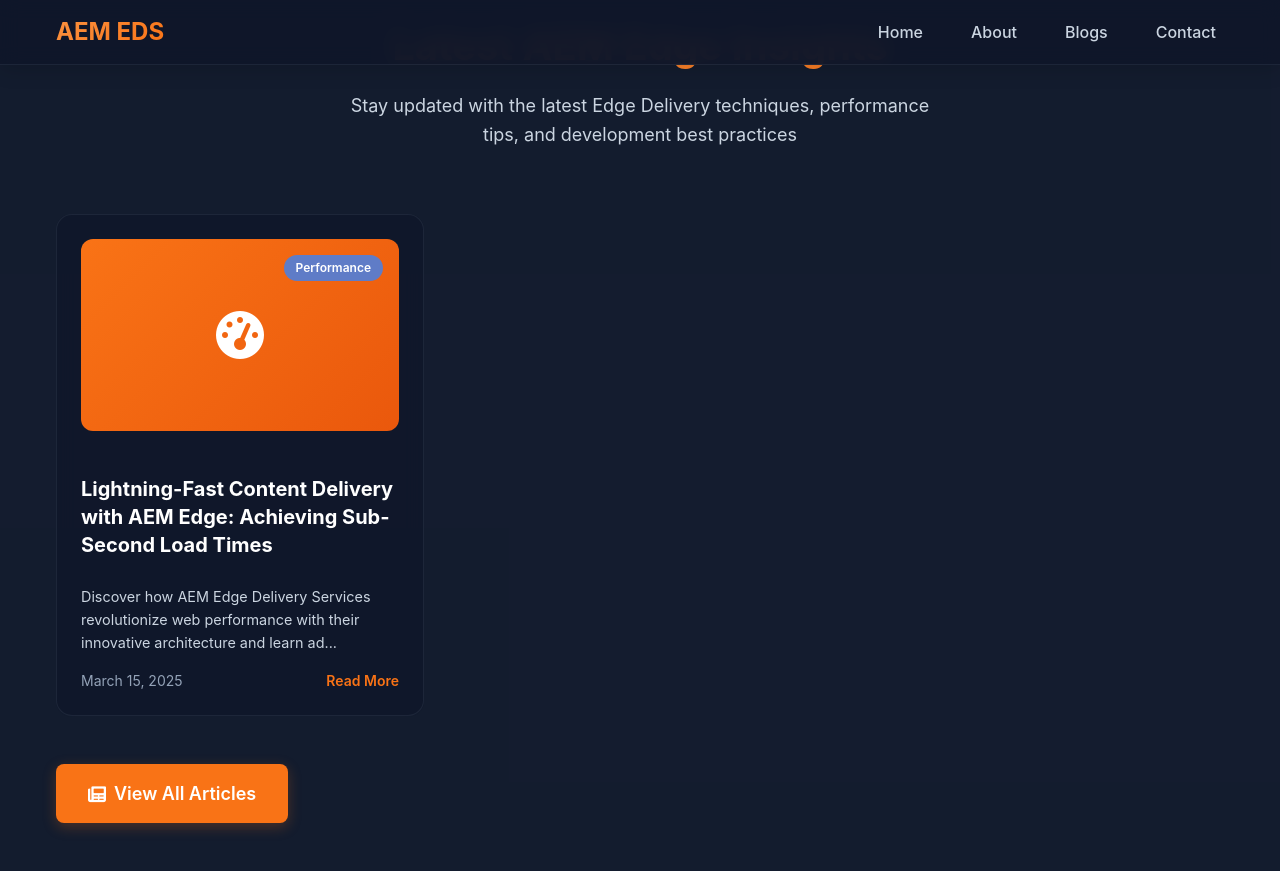
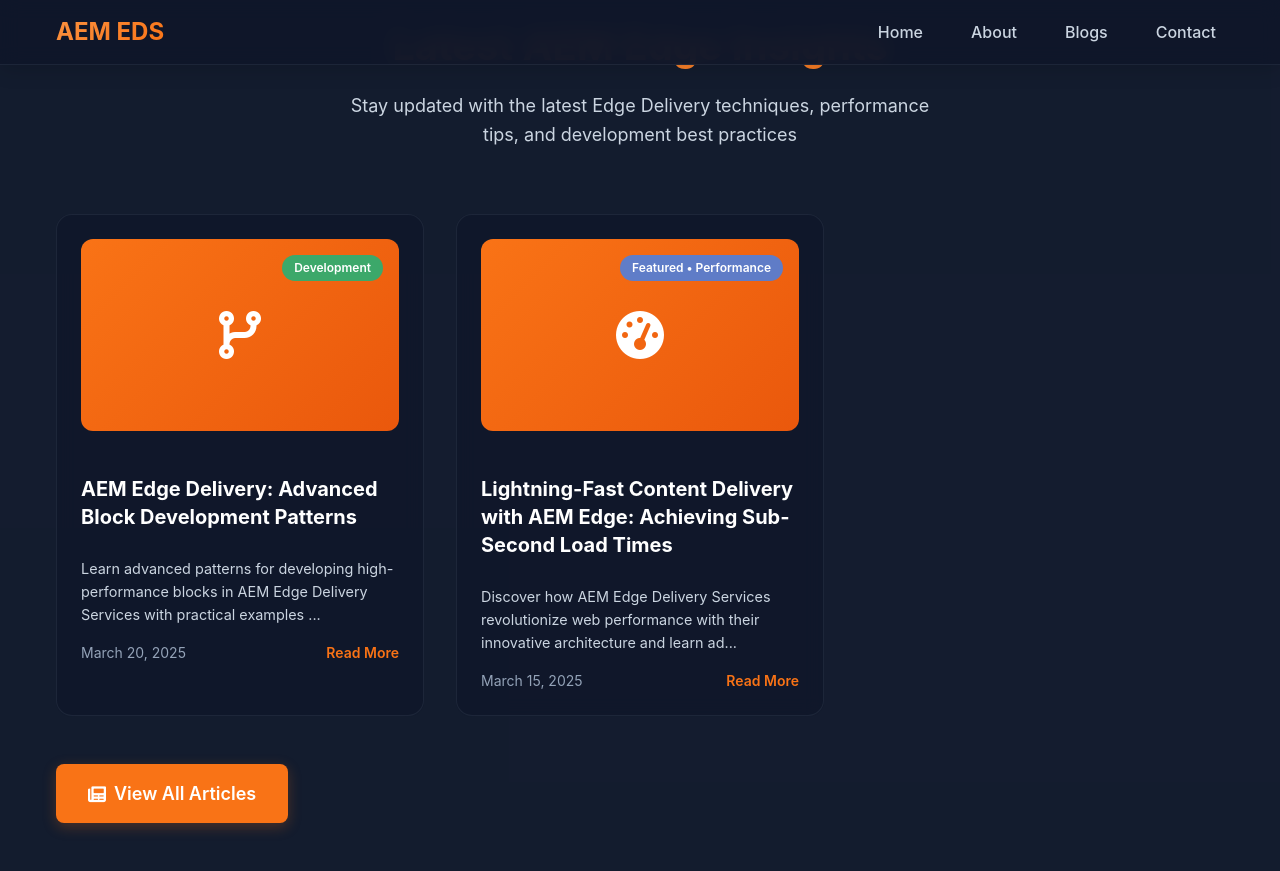
Before and after one commit to imSwapnilGaikwad/aem-eds-website, a Jekyll site: the page built from index.html, in a window 1280 px wide and 900 px high, scrolled down 997 px. Shown: the top 871 px of the window. Built offline with Jekyll 4.4.1, drawn with Linux system fonts in a browser that asks for light colours; the list of posts is cut into pages by our own code.

Commit message:
show 5 blogs

```diff
--- a/index.html
+++ b/index.html
@@ -51,9 +51,8 @@
         </div>
 
         <div class="blog-grid">
-            {% assign featured_posts = site.posts | where: "featured", true | limit: 3 %}
-            {% for post in featured_posts %}
-            <article class="blog-card">
+    {% for post in site.posts limit: 5 %}
+    <article class="blog-card {% if post.featured %}featured{% endif %}">
         <div class="blog-image">
             {% case post.category %}
             {% when 'Performance' %}
@@ -67,39 +66,8 @@
             {% else %}
             <i class="fas fa-file-alt"></i>
             {% endcase %}
-                    <div class="blog-category {{ post.category | downcase }}">{{ post.category }}</div>
-                </div>
-                <div class="blog-content">
-                    <h3 class="blog-title">
-                        <a href="{{ post.url | relative_url }}">{{ post.title }}</a>
-                    </h3>
-                    <p class="blog-excerpt">{{ post.excerpt | strip_html | truncate: 120 }}</p>
-                    <div class="blog-meta">
-                        <span class="blog-date">{{ post.date | date: "%B %d, %Y" }}</span>
-                        <a href="{{ post.url | relative_url }}" class="blog-link">Read More</a>
-                    </div>
-                </div>
-            </article>
-            {% endfor %}
-
-            <!-- If no featured posts, show latest posts -->
-            {% if featured_posts.size == 0 %}
-            {% for post in site.posts limit: 3 %}
-            <article class="blog-card">
-                <div class="blog-image">
-                    {% case post.category %}
-                    {% when 'Performance' %}
-                    <i class="fas fa-tachometer-alt"></i>
-                    {% when 'Development' %}
-                    <i class="fas fa-code-branch"></i>
-                    {% when 'Mobile' %}
-                    <i class="fas fa-mobile-alt"></i>
-                    {% when 'Tutorials' %}
-                    <i class="fas fa-graduation-cap"></i>
-                    {% else %}
-                    <i class="fas fa-file-alt"></i>
-                    {% endcase %}
-                    <div class="blog-category {{ post.category | downcase }}">{{ post.category | default: "Article" }}
+            <div class="blog-category {{ post.category | downcase }}">
+                {% if post.featured %}Featured • {% endif %}{{ post.category | default: "Article" }}
             </div>
         </div>
         <div class="blog-content">
@@ -114,7 +82,6 @@
         </div>
     </article>
     {% endfor %}
-            {% endif %}
 </div>
 
         <div class="text-center">
```
Lines whose indentation alone changed are shown as unchanged.
